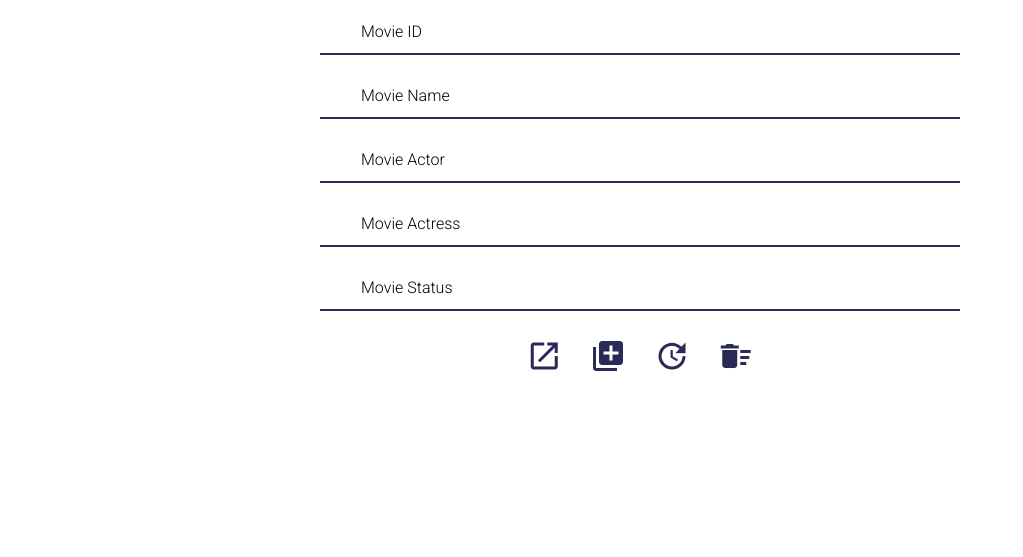
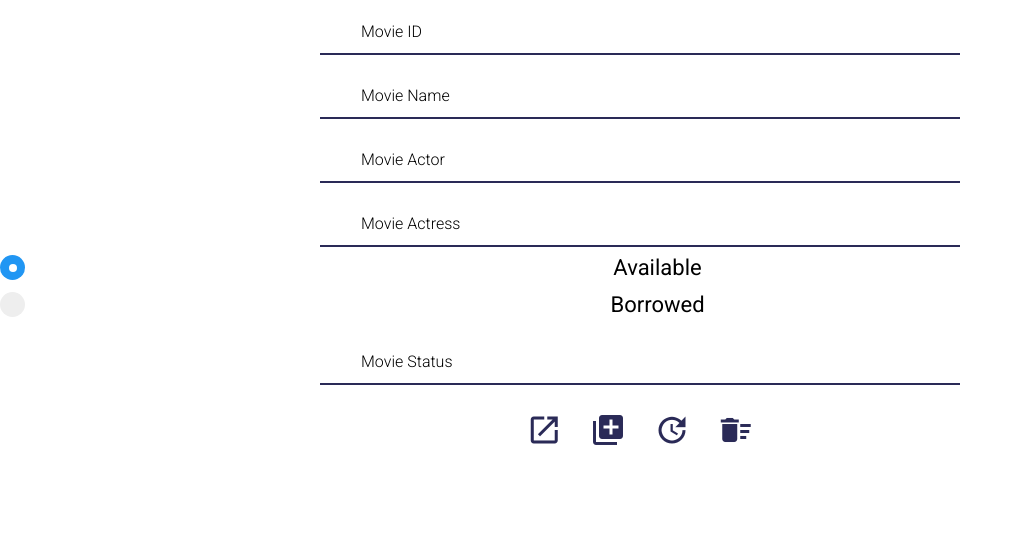
Before and after one commit to mfmsajidh/IIT-WEB-CW1, a PHP site: page /Admin.html in a window 1280 px wide. Shown: the part 235-792 px from the top of the page, without its empty margins (0-1023 px from the left). Run offline with PHP 8.4, Linux system fonts and the light colour scheme.

Commit message:
Minor Changes

```diff
--- a/Admin.html
+++ b/Admin.html
@@ -50,6 +50,18 @@
 		<input type="text" id="mname" name="fname" placeholder="Movie Name">
 		<input type="text" id="mactor" name="mactor" placeholder="Movie Actor">
 		<input type="text" id="mactress" name="mactress" placeholder="Movie Actress">
+
+
+		<label class="radio">Available
+		  <input type="radio" checked="checked" name="mstatus" value="Available">
+		  <span class="checkmark"></span>
+		</label>
+		<label class="radio">Borrowed
+		  <input type="radio" name="mstatus" value="Borrowed">
+		  <span class="checkmark"></span>
+		</label>
+
+
 		<input type="text" id="mstatus" name="mstatus" placeholder="Movie Status">
 
 		<br>
--- a/Style.css
+++ b/Style.css
@@ -500,3 +500,68 @@ td {
 .new_btn input[type=text]:focus {
     width: 65%;
 }
+
+/* -------Custom Radio Button ------- */
+/* The Radio container */
+.radio {
+    display: block;
+    position: relative;
+    padding-left: 35px;
+    margin-bottom: 12px;
+    cursor: pointer;
+    font-size: 22px;
+    -webkit-user-select: none;
+    -moz-user-select: none;
+    -ms-user-select: none;
+    user-select: none;
+}
+
+/* Hide the browser's default radio button */
+.radio input {
+    position: absolute;
+    opacity: 0;
+    cursor: pointer;
+}
+
+/* Create a custom radio button */
+.checkmark {
+    position: absolute;
+    top: 0;
+    left: 0;
+    height: 25px;
+    width: 25px;
+    background-color: #eee;
+    border-radius: 50%;
+}
+
+/* On mouse-over, add a grey background color */
+.radio:hover input ~ .checkmark {
+    background-color: #ccc;
+}
+
+/* When the radio button is checked, add a blue background */
+.radio input:checked ~ .checkmark {
+    background-color: #2196F3;
+}
+
+/* Create the indicator (the dot/circle - hidden when not checked) */
+.checkmark:after {
+    content: "";
+    position: absolute;
+    display: none;
+}
+
+/* Show the indicator (dot/circle) when checked */
+.radio input:checked ~ .checkmark:after {
+    display: block;
+}
+
+/* Style the indicator (dot/circle) */
+.radio .checkmark:after {
+    top: 9px;
+    left: 9px;
+    width: 8px;
+    height: 8px;
+    border-radius: 50%;
+    background: white;
+}
```
